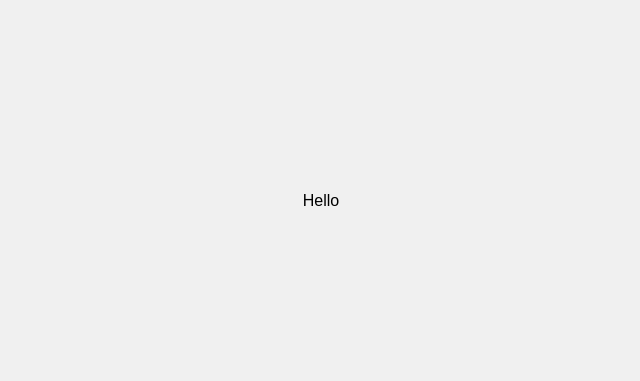
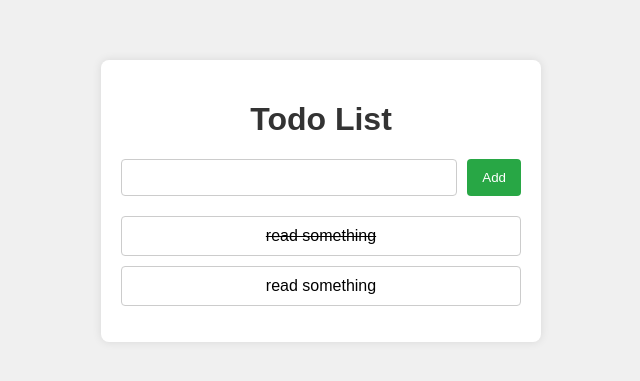
Before and after one commit to adel-nodehi/typescript-todo, a React (Create React App) app: page / in a window 1280 px wide. Shown: the part 199-580 px from the top of the page, without its empty margins (319-959 px from the left). Built offline with nearby package versions, Linux system fonts and the light colour scheme.

Commit message:
App component

```diff
--- a/src/App.tsx
+++ b/src/App.tsx
@@ -1,7 +1,18 @@
-import React, { useState } from "react";
+import React, { useEffect } from "react";
+import Title from "./components/Title";
+import NewTodo from "./components/NewTodo";
+import TodoList from "./components/TodoList";
 
 const App: React.FC = () => {
-  return <div>Hello</div>;
+  return (
+    <div className="todo-app">
+      <Title>Todo List</Title>
+
+      <NewTodo />
+
+      <TodoList />
+    </div>
+  );
 };
 
 export default App;
```
